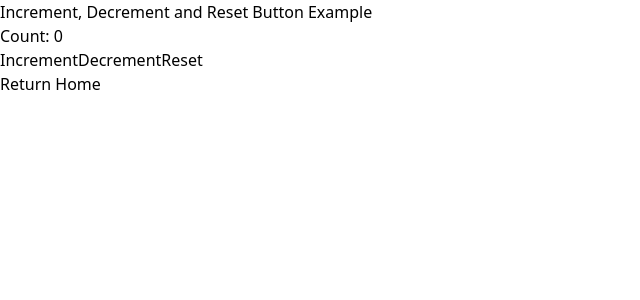
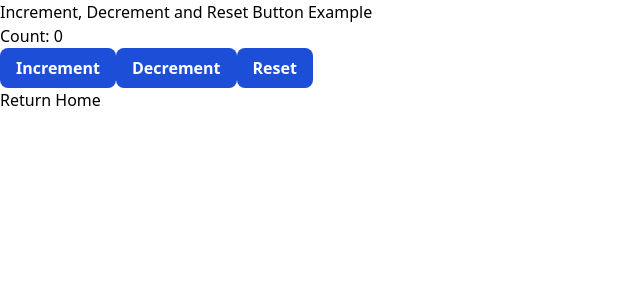
Before and after one commit to thisdot/starter.dev, an Angular app in the folder starters/angular-apollo-tailwind/: page /counter in a window 1280 px wide. Shown: the top 300 px of the page, without its empty margins (0-640 px from the left). Built offline with nearby package versions, Linux system fonts and the light colour scheme; what apollo-angular would draw is missing.

Commit message:
#197 [angular-apollo-tailwind] Remove empty SCSS files

```diff
--- a/starters/angular-apollo-tailwind/src/app/app.component.ts
+++ b/starters/angular-apollo-tailwind/src/app/app.component.ts
@@ -3,7 +3,6 @@ import { Component } from '@angular/core';
 @Component({
     selector: 'app-root',
     templateUrl: './app.component.html',
-    styleUrls: ['./app.component.scss'],
 })
 export class AppComponent {
     title = 'angular-apollo-tailwind';
--- a/starters/angular-apollo-tailwind/src/app/counter-example/counter-example.component.html
+++ b/starters/angular-apollo-tailwind/src/app/counter-example/counter-example.component.html
@@ -9,24 +9,9 @@
             <p class="py-2">
                 Count: <span class="counter"> {{ counter }} </span>
             </p>
-            <button
-                class="bg-blue-700 hover:bg-blue-800 text-white font-bold py-2 px-4 rounded-lg"
-                (click)="increaseCounter()"
-            >
-                Increment
-            </button>
-            <button
-                class="bg-blue-700 hover:bg-blue-800 text-white font-bold py-2 px-4 rounded-lg"
-                (click)="decreaseCounter()"
-            >
-                Decrement
-            </button>
-            <button
-                class="bg-blue-700 hover:bg-blue-800 text-white font-bold py-2 px-4 rounded-lg"
-                (click)="resetCounter()"
-            >
-                Reset
-            </button>
+            <button (click)="increaseCounter()">Increment</button>
+            <button (click)="decreaseCounter()">Decrement</button>
+            <button (click)="resetCounter()">Reset</button>
         </div>
         <a href="/" class="underline text-blue-700"> Return Home </a>
     </div>
--- a/starters/angular-apollo-tailwind/src/app/counter-example/counter-example.component.scss
+++ b/starters/angular-apollo-tailwind/src/app/counter-example/counter-example.component.scss
@@ -0,0 +1,3 @@
+button {
+  @apply bg-blue-700 hover:bg-blue-800 text-white font-bold py-2 px-4 rounded-lg;
+}
--- a/starters/angular-apollo-tailwind/src/app/fetch-example/fetch-example.component.ts
+++ b/starters/angular-apollo-tailwind/src/app/fetch-example/fetch-example.component.ts
@@ -12,7 +12,6 @@ export const GET_GREETING = gql`
 @Component({
     selector: 'app-fetch-example',
     templateUrl: './fetch-example.component.html',
-    styleUrls: ['./fetch-example.component.scss'],
 })
 export class FetchExampleComponent implements OnInit {
     private message: string = 'Angular + Apollo + Tailwind starter.dev';
--- a/starters/angular-apollo-tailwind/src/app/home/home.component.html
+++ b/starters/angular-apollo-tailwind/src/app/home/home.component.html
@@ -5,9 +5,7 @@
         </h1>
     </div>
     <div class="mt-4 flex flex-col">
-        <a href="/counter" class="underline hover:text-blue-700">
-            See Counter Example Component
-        </a>
+        <a href="/counter">See Counter Example Component</a>
         <a href="/api-example" class="underline hover:text-blue-700">
             See API Example Component
         </a>
--- a/starters/angular-apollo-tailwind/src/app/home/home.component.scss
+++ b/starters/angular-apollo-tailwind/src/app/home/home.component.scss
@@ -0,0 +1,3 @@
+a {
+  @apply underline hover:text-blue-700;
+}
```
Also changed, not shown: starters/angular-apollo-tailwind/src/app/app.component.scss (deleted), starters/angular-apollo-tailwind/src/app/fetch-example/fetch-example.component.scss (deleted).
